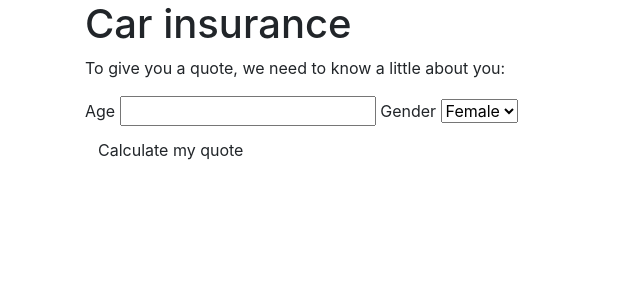
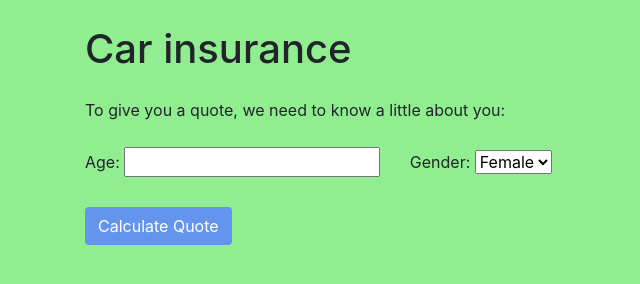
Before and after one commit to Ugonz86/Car-Insurance, a plain HTML site: page index.html in a window 1280 px wide. Shown: the whole page, without its empty margins (0-640 px from the left). Drawn offline with Linux system fonts and the light colour scheme.

Commit message:
Add background color and margins.

```diff
--- a/css/styles.css
+++ b/css/styles.css
@@ -1,7 +1,27 @@
+body {
+  background-color: lightgreen;
+}
+
 .btn {
   display: block;
+  background-color: cornflowerblue;
+  margin-top: 25px;
+  color: white;
 }
 
 #quote {
   display: none;
 }
+
+#gender-label {
+  margin-left: 25px;
+}
+
+h1, p {
+  margin: 25px auto;
+}
+
+#rate {
+  font-weight: bold;
+  font-size: 20px;
+}
--- a/index.html
+++ b/index.html
@@ -14,15 +14,15 @@
       <p>To give you a quote, we need to know a little about you:</p>
 
       <form id="insurance">
-        <label for="age">Age</label>
+        <label for="age">Age: </label>
         <input id="age" type="text">
-        <label for="gender">Gender</label>
+        <label id="gender-label" for="gender">Gender: </label>
         <select id="gender">
           <option value="female">Female</option>
           <option value="male">Male</option>
         </select>
 
-        <button type="submit" class="btn">Calculate my quote</button>
+        <button type="submit" class="btn">Calculate Quote</button>
       </form>
 
       <div id="quote">
--- a/js/scripts.js
+++ b/js/scripts.js
@@ -5,16 +5,15 @@ $(document).ready(function() {
 
     if (age) {
       var quote = (100 - age) * 3;
-      if (gender === 'male' && age < 26) {
+      if (gender === 'male' || age < 26) {
         quote += 50;
-
       }
-
       $("#rate").empty().append(quote);
       $("#quote").show();
-    } else {
-      alert('Please enter your age.');
     }
+      else {
+        alert('Please enter your age.');
+      }
 
     event.preventDefault();
   });
```
